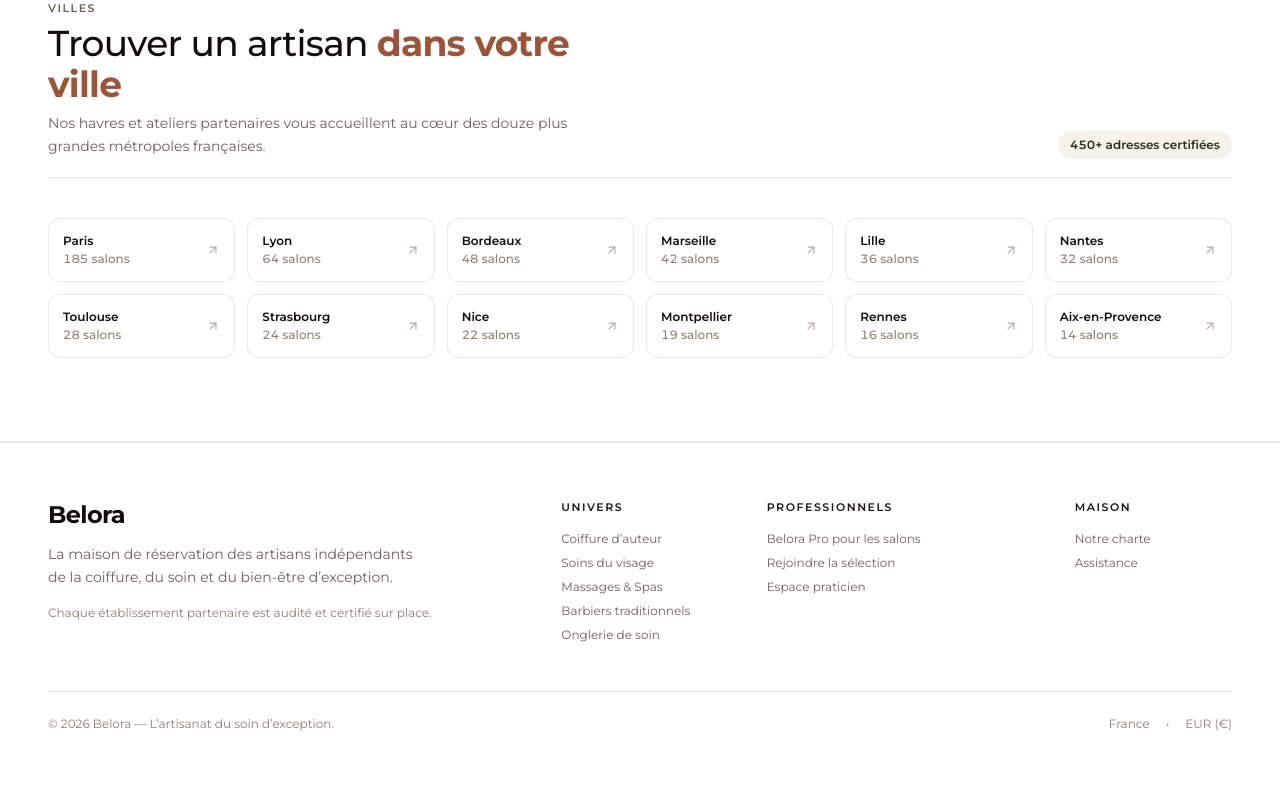
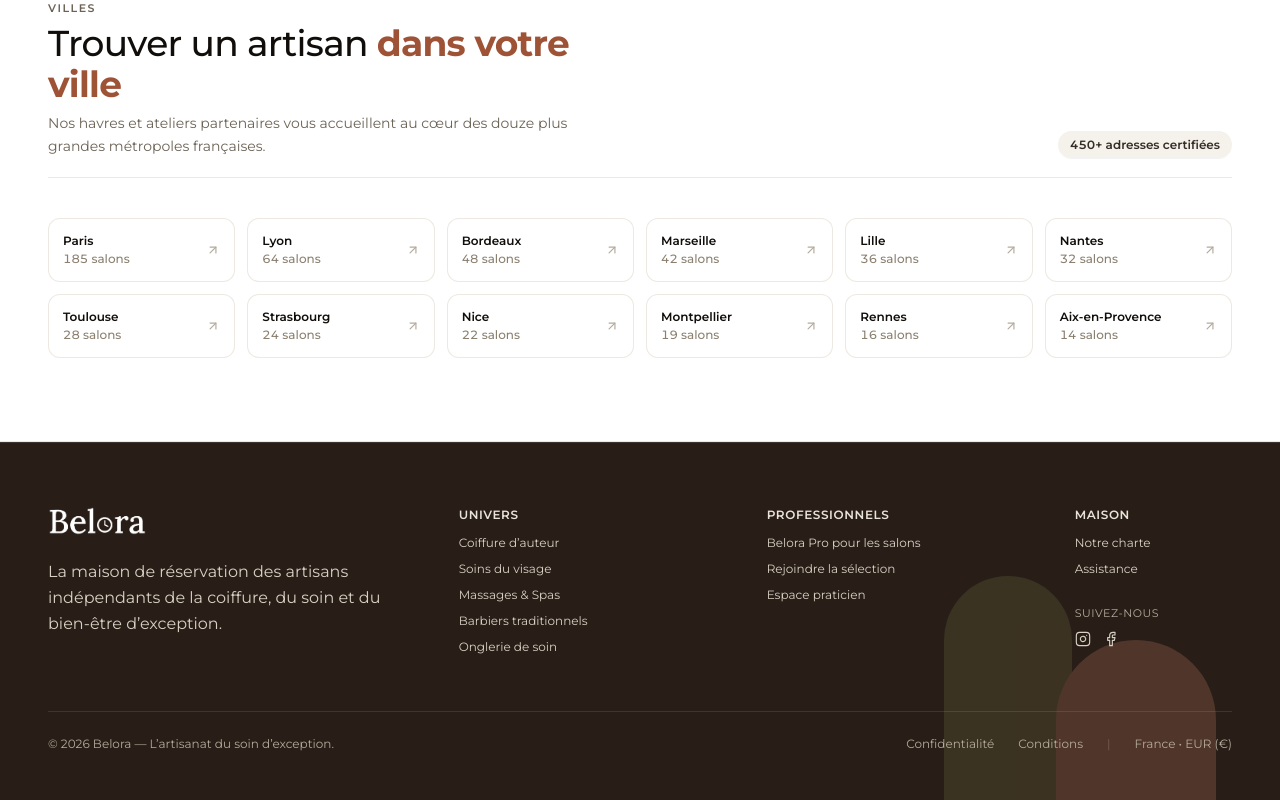
Before and after one commit to artsiders/belora, a Next.js app: page / in a window 1280 px wide. Shown: the part 5222-6022 px from the top of the page. Before the commit the page ends 5994 px from the top, so only its background shows below. Built offline with nearby package versions, Linux system fonts and the light colour scheme.

Commit message:
feat(footer): enhance footer with social media icons and update styling for improved accessibility and aesthetics

```diff
--- a/src/components/layout/footer.tsx
+++ b/src/components/layout/footer.tsx
@@ -1,56 +1,110 @@
+"use client";
 import Link from "next/link";
+import Image from "next/image";
+import { ShieldCheck } from "lucide-react";
+
+function InstagramIcon({ className = "w-4 h-4" }: { className?: string }) {
+  return (
+    <svg
+      className={className}
+      viewBox="0 0 24 24"
+      fill="none"
+      stroke="currentColor"
+      strokeWidth="1.7"
+      strokeLinecap="round"
+      strokeLinejoin="round"
+      aria-hidden="true"
+    >
+      <rect width="20" height="20" x="2" y="2" rx="5" ry="5" />
+      <path d="M16 11.37A4 4 0 1 1 12.63 8 4 4 0 0 1 16 11.37z" />
+      <line x1="17.5" x2="17.51" y1="6.5" y2="6.5" />
+    </svg>
+  );
+}
+
+function FacebookIcon({ className = "w-4 h-4" }: { className?: string }) {
+  return (
+    <svg
+      className={className}
+      viewBox="0 0 24 24"
+      fill="none"
+      stroke="currentColor"
+      strokeWidth="1.7"
+      strokeLinecap="round"
+      strokeLinejoin="round"
+      aria-hidden="true"
+    >
+      <path d="M18 2h-3a5 5 0 0 0-5 5v3H7v4h3v8h4v-8h3l1-4h-4V7a1 1 0 0 1 1-1h3z" />
+    </svg>
+  );
+}
 
 export function Footer() {
   return (
-    <footer className="bg-white border-t border-sand-200/80 pt-14 pb-10 text-sand-600">
-      <div className="container-belora">
-        {/* Grille principale 4 colonnes aérées et équilibrées */}
-        <div className="grid grid-cols-2 md:grid-cols-12 gap-8 lg:gap-12 mb-12">
+    <footer className="relative overflow-hidden bg-earth-espresso text-sand-300 border-t border-white/10 pt-16 pb-12">
+      {/* Arches graphiques décoratives collées au bas du footer */}
+      <div
+        aria-hidden="true"
+        className="pointer-events-none absolute bottom-0 right-4 lg:right-16 flex items-end opacity-25 select-none z-0"
+      >
+        <div className="w-24 lg:w-32 h-44 lg:h-56 rounded-t-full rounded-b-none bg-earth-moss -mr-4" />
+        <div className="w-32 lg:w-40 h-32 lg:h-40 rounded-t-full rounded-b-none bg-earth-terracotta" />
+      </div>
+
+      <div className="container-belora relative z-10">
+        <div className="grid grid-cols-2 md:grid-cols-12 gap-8 lg:gap-12 mb-14">
+
           {/* Colonne Marque */}
-          <div className="col-span-2 md:col-span-4 lg:col-span-5 pr-0 md:pr-8">
+          <div className="col-span-2 md:col-span-5 lg:col-span-4 space-y-4 pr-0 md:pr-4">
             <Link
               href="/"
-              className="text-2xl font-bold tracking-tight text-sand-950 hover:text-primary-600 transition-colors inline-block mb-3"
+              className="text-2xl font-bold tracking-tight text-sand-50 inline-block hover:text-white transition-colors"
             >
-              Belora
+              <Image
+                src="/images/logos/belora.png"
+                alt="Belora"
+                width={120}
+                height={40}
+                className="w-auto h-7 filter brightness-0 invert"
+                priority
+              />
             </Link>
-            <p className="text-xs sm:text-sm leading-relaxed max-w-sm text-sand-600 mb-4 font-normal">
+
+
+            <p className="text-sm sm:text-base text-sand-300 leading-relaxed max-w-sm">
               La maison de réservation des artisans indépendants de la coiffure,
               du soin et du bien-être d’exception.
-            </p>
-            <p className="text-xs text-sand-500 font-normal">
-              Chaque établissement partenaire est audité et certifié sur place.
             </p>
           </div>
 
           {/* Colonne Univers */}
-          <div className="md:col-span-3 lg:col-span-2">
-            <p className="eyebrow mb-3.5 text-sand-900 font-semibold">
+          <div className="col-span-1 md:col-span-3 lg:col-span-3 space-y-3">
+            <p className="text-xs font-semibold uppercase tracking-wider text-sand-200">
               Univers
             </p>
-            <ul className="space-y-2 text-xs">
+            <ul className="space-y-2.5 text-xs">
               <li>
-                <Link href="/search?category=hair" className="hover:text-sand-950 transition-colors">
+                <Link href="/search?category=hair" className="hover:text-white transition-colors">
                   Coiffure d’auteur
                 </Link>
               </li>
               <li>
-                <Link href="/search?category=facial" className="hover:text-sand-950 transition-colors">
+                <Link href="/search?category=facial" className="hover:text-white transition-colors">
                   Soins du visage
                 </Link>
               </li>
               <li>
-                <Link href="/search?category=massage" className="hover:text-sand-950 transition-colors">
+                <Link href="/search?category=massage" className="hover:text-white transition-colors">
                   Massages & Spas
                 </Link>
               </li>
               <li>
-                <Link href="/search?category=barber" className="hover:text-sand-950 transition-colors">
+                <Link href="/search?category=barber" className="hover:text-white transition-colors">
                   Barbiers traditionnels
                 </Link>
               </li>
               <li>
-                <Link href="/search?category=nails" className="hover:text-sand-950 transition-colors">
+                <Link href="/search?category=nails" className="hover:text-white transition-colors">
                   Onglerie de soin
                 </Link>
               </li>
@@ -58,56 +112,89 @@ export function Footer() {
           </div>
 
           {/* Colonne Professionnels */}
-          <div className="md:col-span-3 lg:col-span-3">
-            <p className="eyebrow mb-3.5 text-sand-900 font-semibold">
+          <div className="col-span-1 md:col-span-2 lg:col-span-3 space-y-3">
+            <p className="text-xs font-semibold uppercase tracking-wider text-sand-200">
               Professionnels
             </p>
-            <ul className="space-y-2 text-xs">
+            <ul className="space-y-2.5 text-xs">
               <li>
-                <Link href="/pro" className="hover:text-sand-950 transition-colors">
+                <Link href="/pro" className="hover:text-white transition-colors">
                   Belora Pro pour les salons
                 </Link>
               </li>
               <li>
-                <Link href="/register?role=pro" className="hover:text-sand-950 transition-colors">
+                <Link href="/register?role=pro" className="hover:text-white transition-colors">
                   Rejoindre la sélection
                 </Link>
               </li>
               <li>
-                <Link href="/login" className="hover:text-sand-950 transition-colors">
+                <Link href="/login" className="hover:text-white transition-colors">
                   Espace praticien
                 </Link>
               </li>
             </ul>
           </div>
 
-          {/* Colonne Maison & Légal */}
-          <div className="md:col-span-2 lg:col-span-2">
-            <p className="eyebrow mb-3.5 text-sand-900 font-semibold">
+          {/* Colonne Maison & Suivi */}
+          <div className="col-span-2 md:col-span-2 lg:col-span-2 space-y-3">
+            <p className="text-xs font-semibold uppercase tracking-wider text-sand-200">
               Maison
             </p>
-            <ul className="space-y-2 text-xs">
+            <ul className="space-y-2.5 text-xs">
               <li>
-                <Link href="/about" className="hover:text-sand-950 transition-colors">
+                <Link href="/about" className="hover:text-white transition-colors">
                   Notre charte
                 </Link>
               </li>
               <li>
-                <Link href="/help" className="hover:text-sand-950 transition-colors">
+                <Link href="/help" className="hover:text-white transition-colors">
                   Assistance
                 </Link>
               </li>
             </ul>
+
+            <div className="pt-4 space-y-2">
+              <p className="text-[11px] uppercase tracking-wider text-sand-400">
+                Suivez-nous
+              </p>
+              <div className="flex items-center gap-3 text-sand-300">
+                <a
+                  href="https://instagram.com"
+                  target="_blank"
+                  rel="noreferrer"
+                  aria-label="Instagram"
+                  className="hover:text-white transition-colors"
+                >
+                  <InstagramIcon className="w-4 h-4" />
+                </a>
+                <a
+                  href="https://facebook.com"
+                  target="_blank"
+                  rel="noreferrer"
+                  aria-label="Facebook"
+                  className="hover:text-white transition-colors"
+                >
+                  <FacebookIcon className="w-4 h-4" />
+                </a>
+              </div>
+            </div>
           </div>
+
         </div>
 
-        {/* Ligne inférieure sobre et alignée */}
-        <div className="pt-6 border-t border-sand-200/80 flex flex-col sm:flex-row items-center justify-between gap-3 text-xs text-sand-500">
+        {/* Ligne inférieure */}
+        <div className="pt-6 border-t border-white/10 flex flex-col sm:flex-row items-center justify-between gap-4 text-xs text-sand-400">
           <p>© 2026 Belora — L’artisanat du soin d’exception.</p>
-          <div className="flex items-center gap-4">
-            <span>France</span>
-            <span>•</span>
-            <span>EUR (€)</span>
+
+          <div className="flex items-center gap-6">
+            <Link href="/privacy" className="hover:text-white transition-colors">
+              Confidentialité
+            </Link>
+            <Link href="/terms" className="hover:text-white transition-colors">
+              Conditions
+            </Link>
+            <span className="text-white/20">|</span>
+            <span>France • EUR (€)</span>
           </div>
         </div>
       </div>
```
